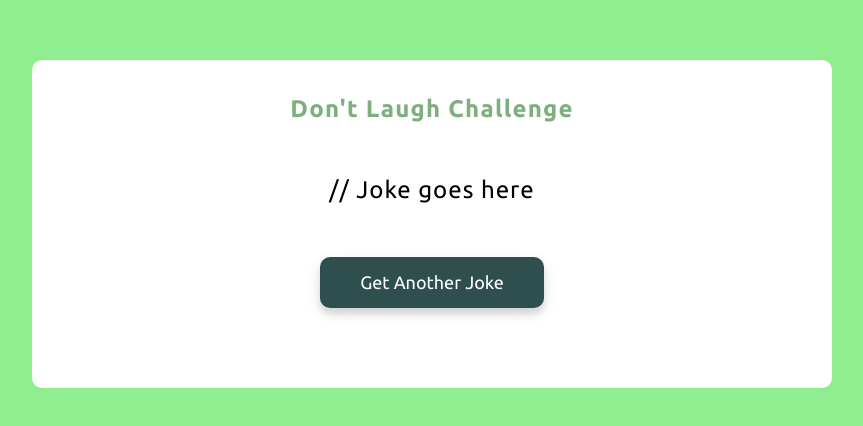
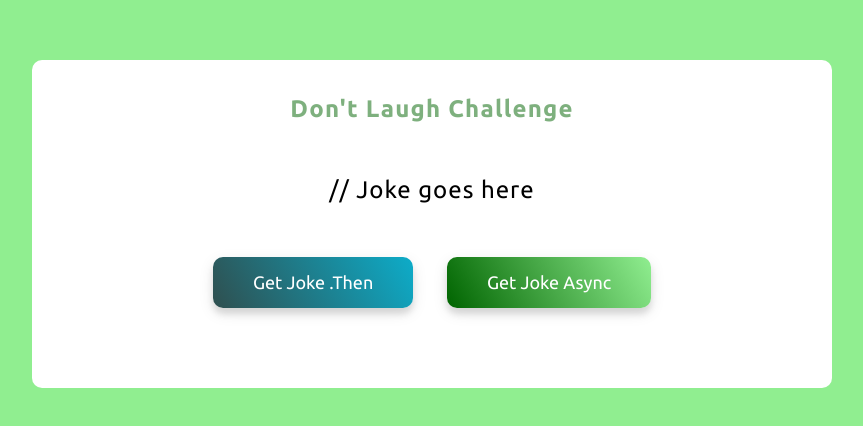
Before and after one commit to gommorin/udemy_dad, a plain HTML site: page index.html in a window 1280 px wide. Shown: the part 176-602 px from the top of the page, without its empty margins (208-1071 px from the left). Drawn offline with Linux system fonts and the light colour scheme; no server answers.

Commit message:
botones css con gradientes

```diff
--- a/index.html
+++ b/index.html
@@ -18,7 +18,8 @@
     <div class="joke" id="joke">
       // Joke goes here
     </div>
-    <button id="jokeBtn" class="btn">Get Another Joke</button>
+    <button id="jokeBtnThen" class="btnThen">Get Joke .Then</button>
+    <button id="jokeBtnAsync" class="btnAsync">Get Joke Async</button>
   </div>
 
   <script src="script.js"></script>
--- a/script.js
+++ b/script.js
@@ -1,13 +1,15 @@
 const jokeEl = document.getElementById('joke')
-const jokeBtn = document.getElementById('jokeBtn')
+const jokeBtnThen = document.getElementById('jokeBtnThen')
+const jokeBtnAsync = document.getElementById('jokeBtnAsync')
 
-jokeBtn.addEventListener('click', generateJoke2)
+jokeBtnThen.addEventListener('click', generateJoke1)
+jokeBtnAsync.addEventListener('click', generateJoke2)
 
-// generateJoke1() // FUNCION CON SINTAXIS .THEN
+generateJoke1() // FUNCION CON SINTAXIS .THEN
 generateJoke2() // FUNCION CON SINTAXIS ASYNC
 
 
-// OPCION 1 PARA ESCRIBIR FUNCION
+// OPCION 1 PARA ESCRIBIR FUNCION USANDO .THEN
 function generateJoke1() {
   fetch('https://icanhazdadjoke.com/', {
       headers: {
--- a/style.css
+++ b/style.css
@@ -43,8 +43,8 @@ body {
   max-width: 90%;
 }
 
-.btn {
-  background-color: darkslategray;
+.btnThen {
+  background: linear-gradient(60deg, darkslategrey, rgb(13, 172, 201));
   color: white;
   box-shadow: 0 5px 15px rgba(0, 0, 0, 0.1), 0 6px 6px rgba(0, 0, 0, 0.1);
   border: none;
@@ -53,12 +53,28 @@ body {
   font-size: 18px;
   font-family: inherit;
   cursor: pointer;
+  margin: 0 15px;
 }
 
-.btn:focus {
+.btnAsync {
+  background: linear-gradient(60deg, darkgreen, lightgreen);
+  color: white;
+  box-shadow: 0 5px 15px rgba(0, 0, 0, 0.1), 0 6px 6px rgba(0, 0, 0, 0.1);
+  border: none;
+  border-radius: 10px;
+  padding: 15px 40px;
+  font-size: 18px;
+  font-family: inherit;
+  cursor: pointer;
+  margin: 0 15px;
+}
+
+.btnThen:focus,
+.btnAsync:focus {
   outline: 0;
 }
 
-.btn:active {
+.btnThen:active,
+.btnAsync:active {
   transform: scale(.97);
 }
```
